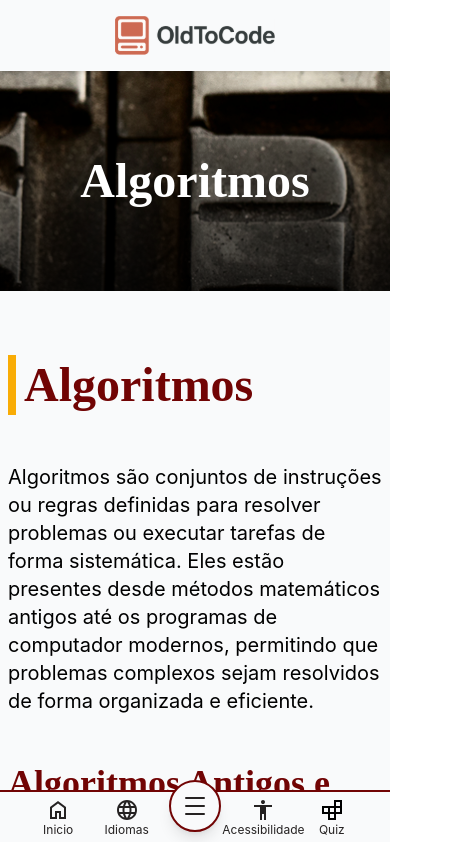
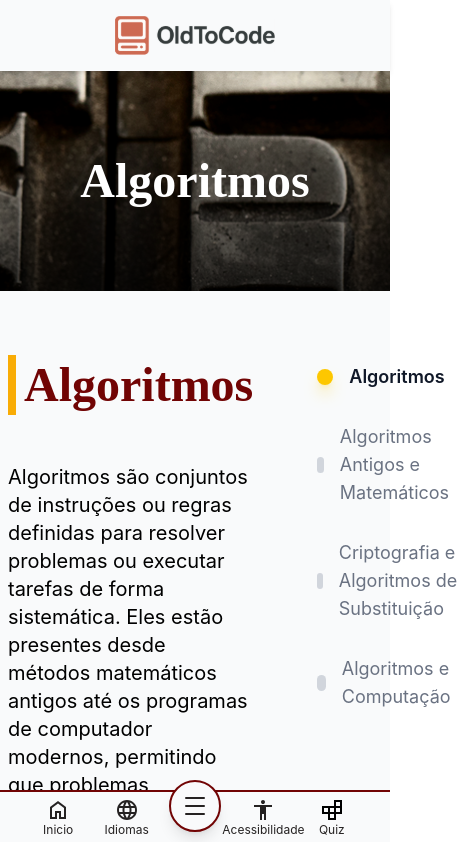
Before and after one commit to bassanig/OldToCode, a React (Vite) app: page /OldToCode/conteudo/fundamentos-algoritmos in a window 390 px wide. Shown: the top 842 px of the page, 475 px wide, since content can reach past the window. Built offline with nearby package versions, Linux system fonts and the light colour scheme.

Commit message:
fix(aside): arruma o sticky position do aside

```diff
--- a/src/App.jsx
+++ b/src/App.jsx
@@ -27,7 +27,7 @@ import ScrollToTopButton from './Components/Global/ScrollToTopButton'
 function App() {
   return (
     <GlobalStorage>
-      <div className='bg-gray-50 dark:bg-dark overflow-hidden transition-colors min-h-screen'>
+      <div className='bg-gray-50 dark:bg-dark  transition-colors min-h-screen'>
         <BrowserRouter basename="/OldToCode">
           <ScrollToTop />
           <HeaderMobile />
--- a/src/Components/Global/Conteudo.jsx
+++ b/src/Components/Global/Conteudo.jsx
@@ -207,10 +207,10 @@ const Conteudo = () => {
   }
 
   return (
-    <section className="pb-12 relative md:pb-25">
+    <section className="pb-12 md:pb-25 ">
       <BannerConteudo imagem={fotoBannerConteudo} titulo={t(conteudo.titulo)} />
 
-      <div className="container flex flex-col lg:flex-row gap-12">
+      <div className="container flex lg:flex-row items-start gap-12">
         {/* CONTEÚDO PRINCIPAL */}
         <div className="w-full lg:w-3/4">
           <div id="main-title" ref={(el) => sectionRefs.current['main-title'] = el}>
@@ -222,10 +222,8 @@ const Conteudo = () => {
         </div>
 
         {/* SIDEBAR */}
-        <aside className="hidden lg:block lg:w-1/4">
-          <div className="sticky top-24">
-            <SideMenu sections={sections} activeSection={activeSection} />
-          </div>
+        <aside className="w-full lg:w-1/4 sticky top-10">
+          <SideMenu sections={sections} activeSection={activeSection} />
         </aside>
       </div>
     </section>
--- a/src/Components/Global/SideMenu.jsx
+++ b/src/Components/Global/SideMenu.jsx
@@ -8,8 +8,7 @@ const SideMenu = ({ sections, activeSection }) => {
   };
 
   return (
-    <nav>
-      <ul className="space-y-4 text-lg">
+    <ul className="space-y-4 min-w-fit text-lg">
         {sections.map((section) => {
           const isActive = activeSection === section.id;
           return (
@@ -34,7 +33,6 @@ const SideMenu = ({ sections, activeSection }) => {
           );
         })}
       </ul>
-    </nav>
   );
 };
 
```
